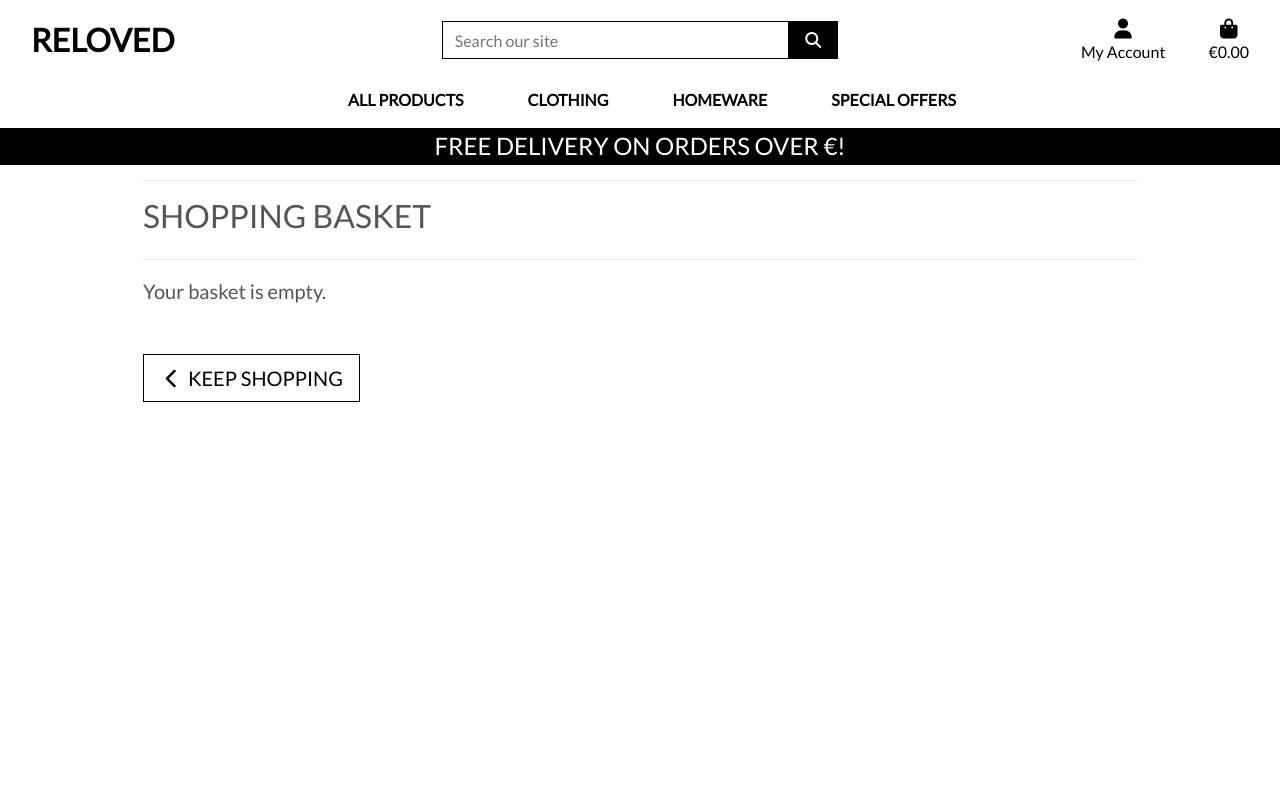
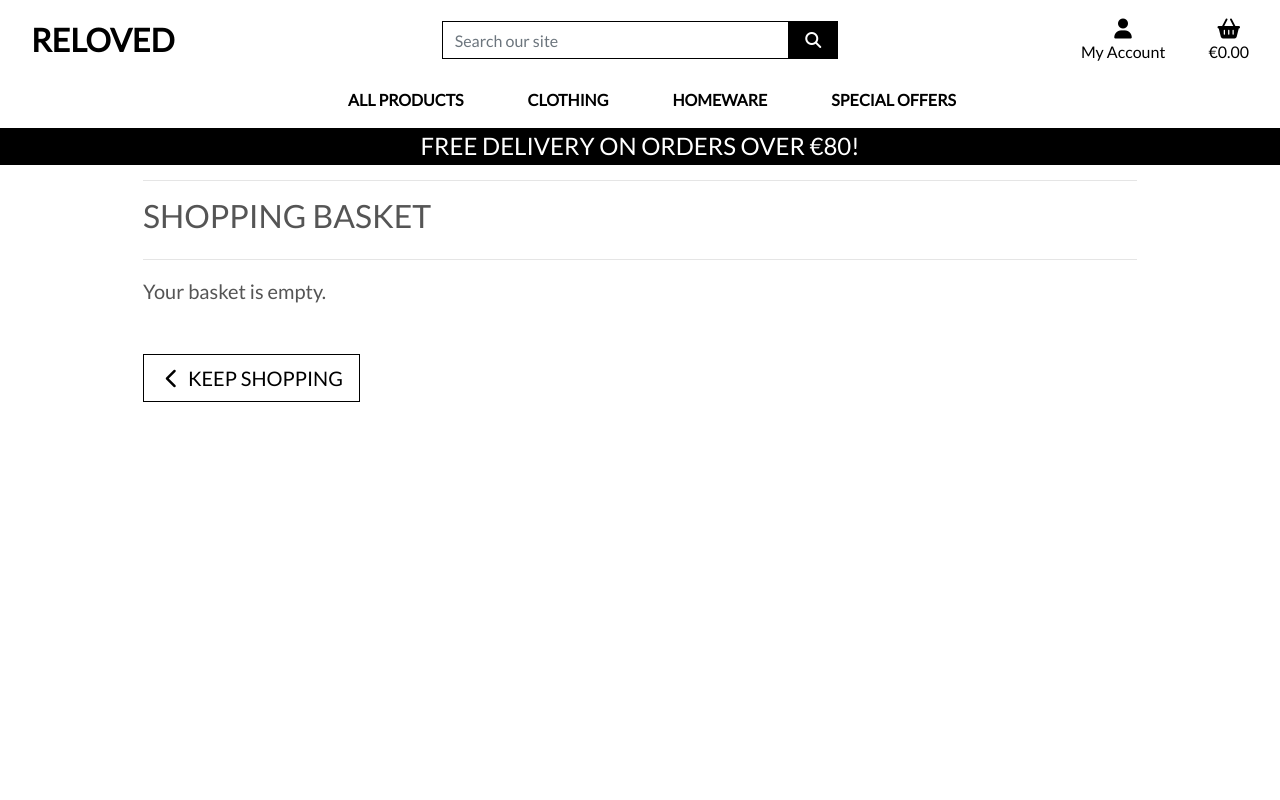
Before and after one commit to DeeMcCart/CI_PP5_Reloved, a Django app: page /basket/ in a window 1280 px wide. Run offline with Django 3.2, Linux system fonts and the light colour scheme; some libraries are stand-ins or nearby versions.

Commit message:
Resolve issue with basket icon and free_delivery_threshold display

```diff
--- a/templates/base.html
+++ b/templates/base.html
@@ -28,7 +28,8 @@
     {% endblock %}
 
     {% block corejs %}
-       <script src="https://kit.fontawesome.com/e9c73d7092.js" crossorigin="anonymous"></script>
+       <!-- script src="https://kit.fontawesome.com/e9c73d7092.js" crossorigin="anonymous"></script -->
+       <script src="https://kit.fontawesome.com/a5acd5b07c.js" crossorigin="anonymous"></script>
         <!-- Optional JavaScript; choose one of the two! -->
 
         <!-- Option 1: jQuery and Bootstrap Bundle (includes Popper) -->
@@ -101,7 +102,7 @@
                     <li class="list-inline-item">
                         <a class="{% if grand_total %}text-info font-weight-bold{% else %}text-black{% endif %} nav-link" href="{% url 'view_basket' %}">
                             <div class="text-center">
-                                <div><i class="fas fa-shopping-bag fa-lg"></i></div>
+                                <div><i class="fas fa-basket-shopping fa-lg"></i></div>
                                 <p class="my-0">
                                     {% if grand_total %}
                                         €{{ grand_total|floatformat:2 }}
@@ -126,7 +127,7 @@
         </div>
         <div id="delivery-banner" class="row text-center">
             <div class="col bg-black text-white">
-                <h4 class="logo-font my-1">Free delivery on orders over €{{ free_shipping_threshold }}!</h4>
+                <h4 class="logo-font my-1">Free delivery on orders over €{{ free_delivery_threshold }}!</h4>
             </div>
         </div>
     </header>
--- a/templates/includes/mobile-top-header.html
+++ b/templates/includes/mobile-top-header.html
@@ -43,7 +43,7 @@
 <li class="list-inline-item">
     <a class="{% if grand_total %}text-primary font-weight-bold{% else %}text-black{% endif %} nav-link d-block d-lg-none" href="{% url 'view_basket' %}">
         <div class="text-center">
-            <div><i class="fas fa-shopping-trolley fa-lg"></i></div>
+            <div><i class="fas fa-basket-shopping fa-lg"></i></div>
             <p class="my-0">
                 {% if grand_total %}
                     €{{ grand_total|floatformat:2 }}
```
